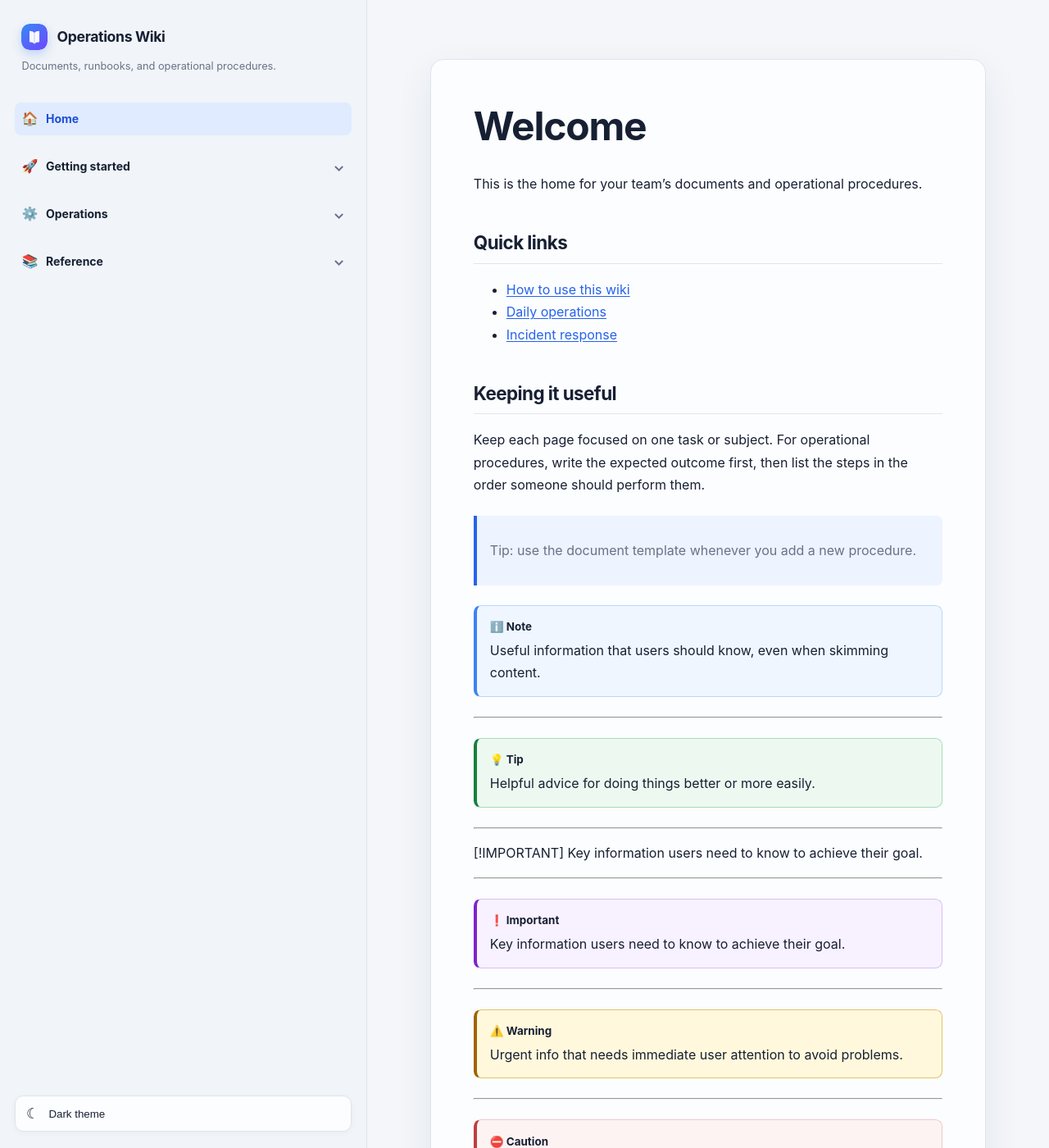
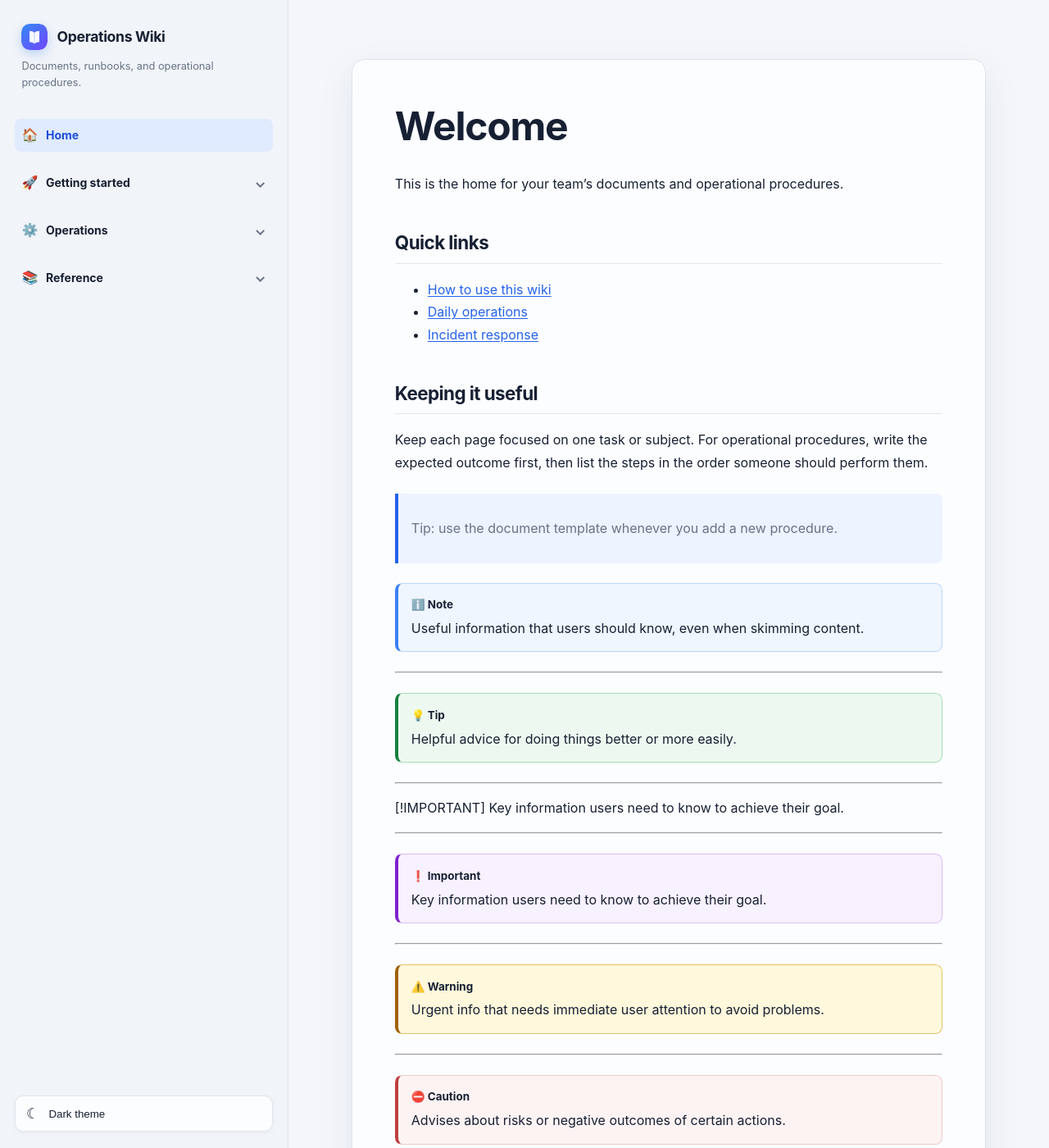
Before and after one commit to dfontolan/operations-wiki, a Jekyll site: the page built from index.md, in a window 1280 px wide and 1400 px high. Shown: the whole window at 82% size. Built offline with Jekyll 4.4.1, drawn with Linux system fonts in a browser that asks for light colours.

Commit message:
Update style.css

```diff
--- a/assets/css/style.css
+++ b/assets/css/style.css
@@ -1,5 +1,5 @@
 :root {
-  --sidebar-width: 28rem; --ink: #172033; --muted: #687386; --line: #dfe5ec;
+  --sidebar-width: 22rem; --ink: #172033; --muted: #687386; --line: #dfe5ec;
   --surface: #fcfdff; --sidebar: #f1f4f8; --page: #f4f6fa; --link: #2563eb;
   --link-strong: #1d4ed8; --hover: #edf3ff; --current: #e0ebff; --code: #eff2f6;
   --pre: #172033; --shadow: 0 16px 45px rgb(29 46 76 / 8%);
```
